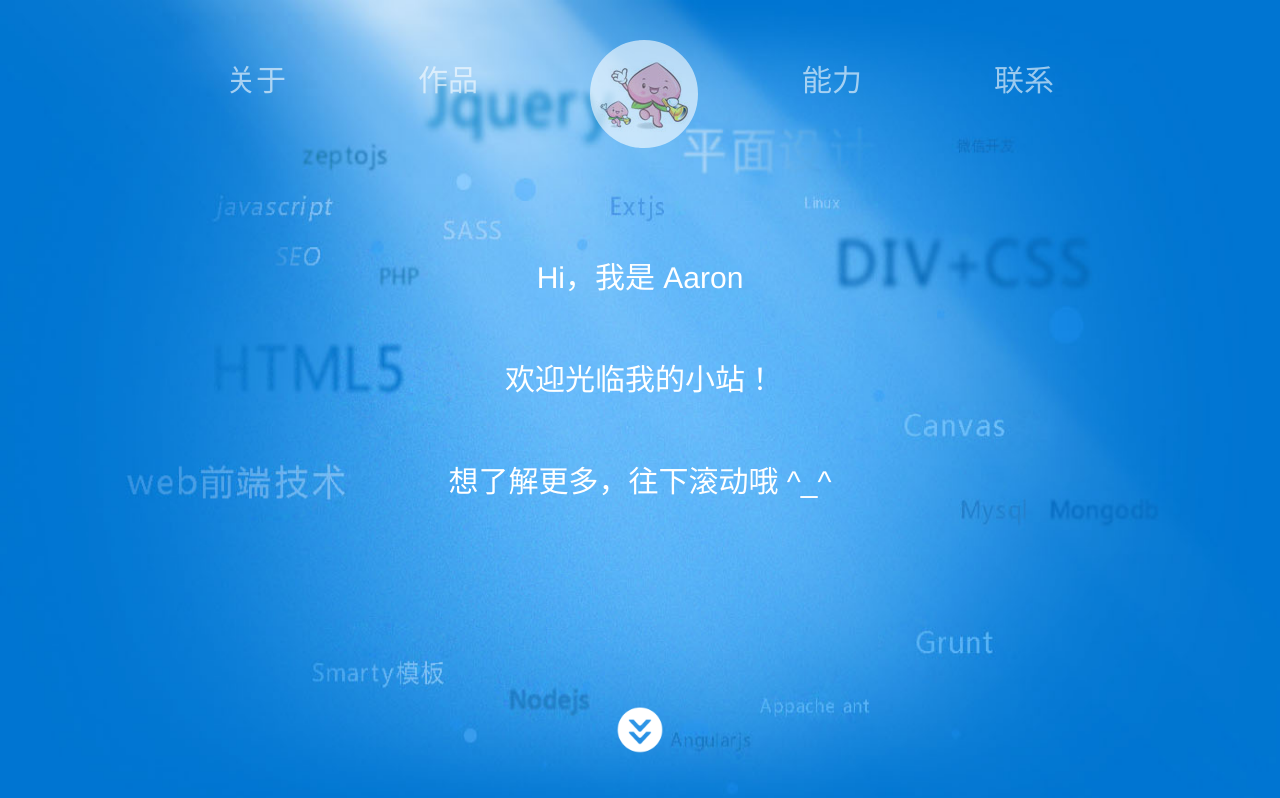
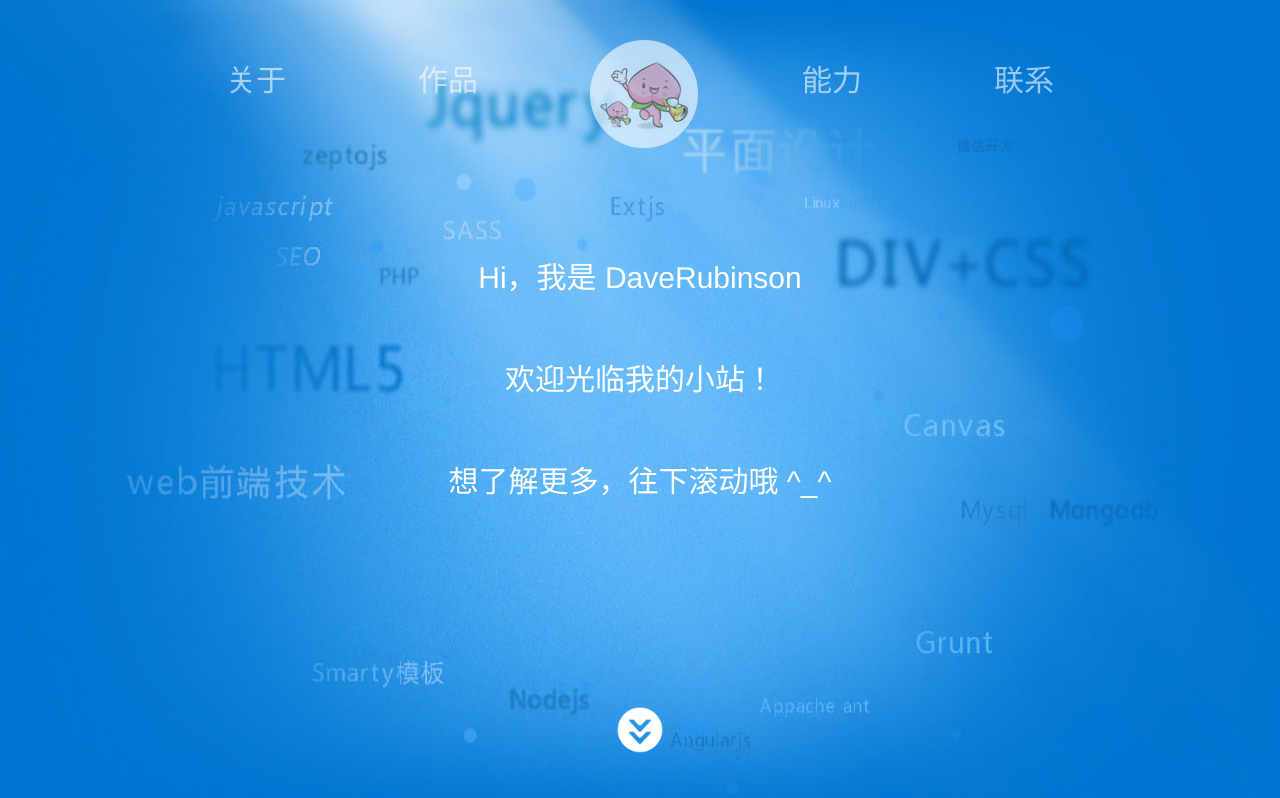
Before and after one commit to cuifeiran/web, a plain HTML site: page index.html in a window 1280 px wide. Shown: the top 798 px of the page. Drawn offline with Linux system fonts and the light colour scheme.

Commit message:
Update index.html

```diff
--- a/index.html
+++ b/index.html
@@ -32,7 +32,7 @@
 <div class="section-wrap section-fristpage" data-slide="1"  >
 	<div class="section">
 		<div class="section-content">
-			<p class="fade fade1">Hi，我是 Aaron</p>
+			<p class="fade fade1">Hi，我是 DaveRubinson</p>
 			<p class="fade fade2">欢迎光临我的小站！</p>
 			<p class="fade fade3">想了解更多，往下滚动哦 ^_^</p>
 		</div>
```
